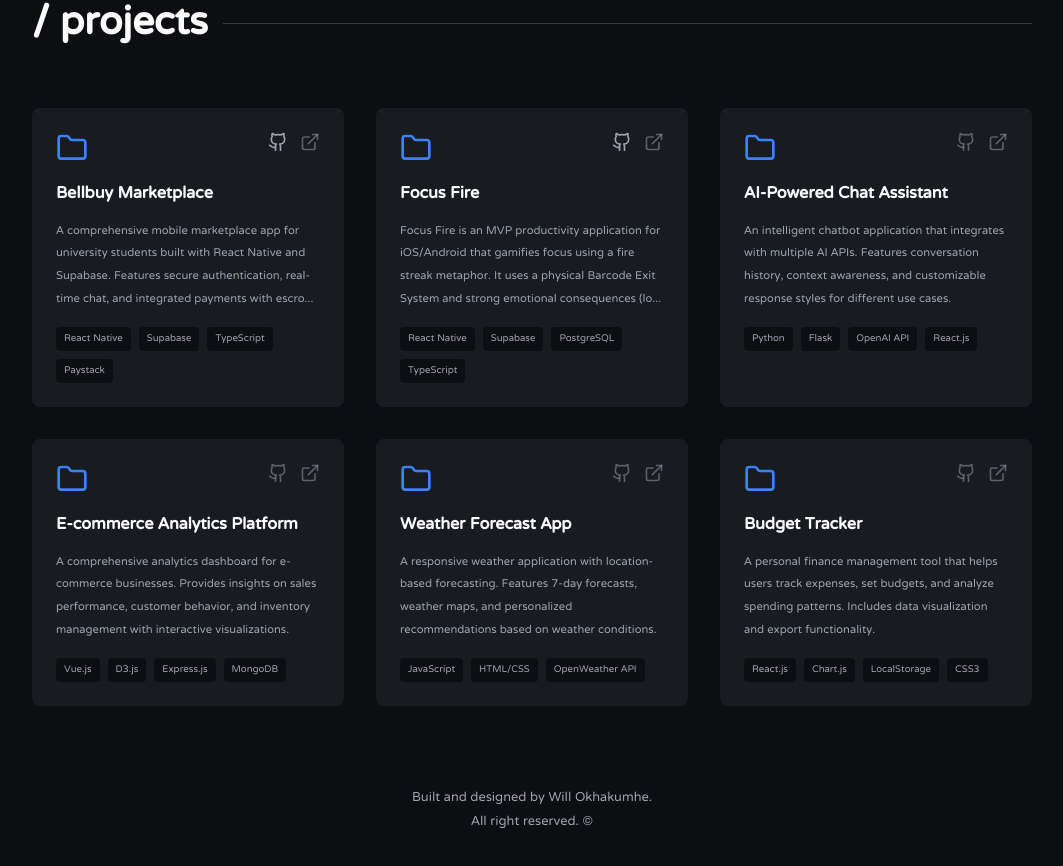
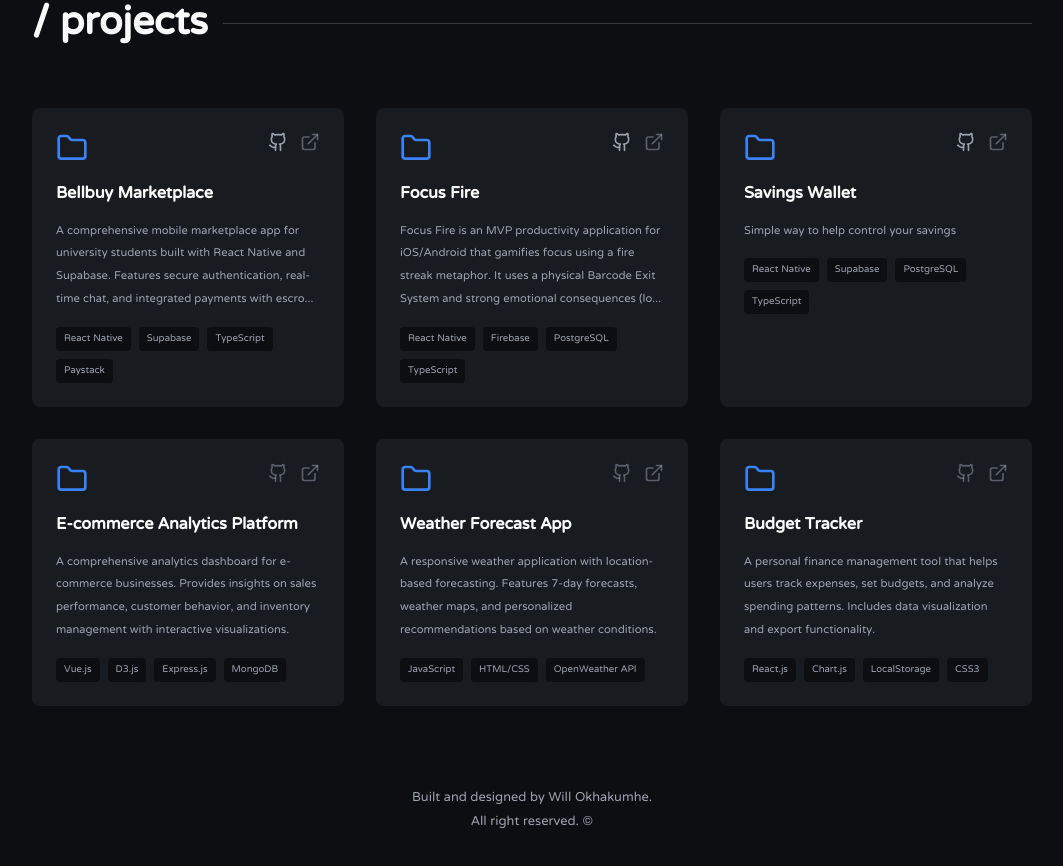
Before and after one commit to kingwillyo/portfolio, a React (Vite) app: page / in a window 1280 px wide. Shown: the part 2453-3319 px from the top of the page, without its empty margins (108-1171 px from the left). Built offline with nearby package versions, Linux system fonts and the light colour scheme.

Commit message:
implement new project

```diff
--- a/src/components/projects.jsx
+++ b/src/components/projects.jsx
@@ -37,14 +37,15 @@ export default function Projects() {
       description:
         "Focus Fire is an MVP productivity application for iOS/Android that gamifies focus using a fire streak metaphor. It uses a physical Barcode Exit System and strong emotional consequences (loss aversion) to enforce deep focus.",
       github: "https://github.com/kingwillyo/focus-fire",
-      technologies: "React Native, Supabase, PostgreSQL, TypeScript",
+      technologies: "React Native, Firebase, PostgreSQL, TypeScript",
       featured: true,
     },
     {
-      title: "AI-Powered Chat Assistant",
+      title: "Savings Wallet",
       description:
-        "An intelligent chatbot application that integrates with multiple AI APIs. Features conversation history, context awareness, and customizable response styles for different use cases.",
-      technologies: "Python, Flask, OpenAI API, React.js",
+        "Simple way to help control your  savings ",
+      github: "https://github.com/kingwillyo/wallet-app",
+      technologies: "React Native, Supabase, PostgreSQL, TypeScript",
     },
     {
       title: "E-commerce Analytics Platform",
```
